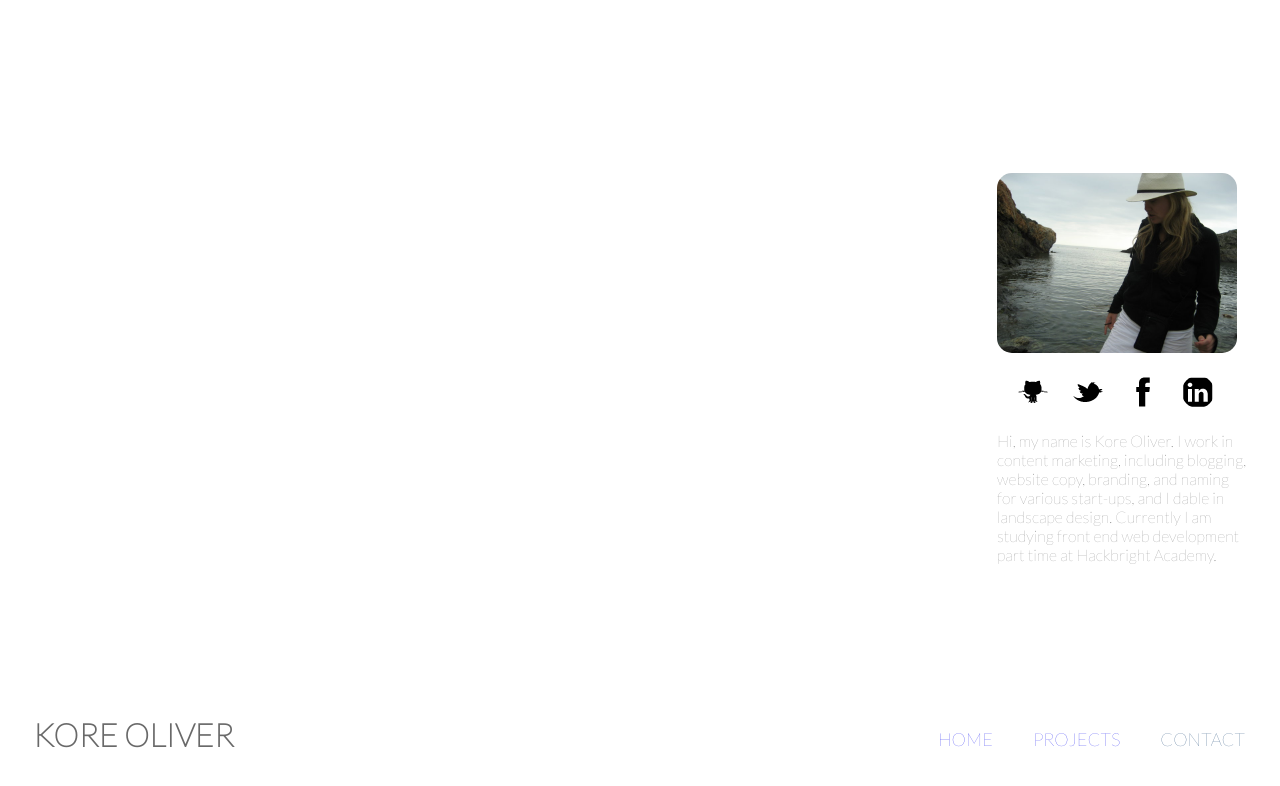
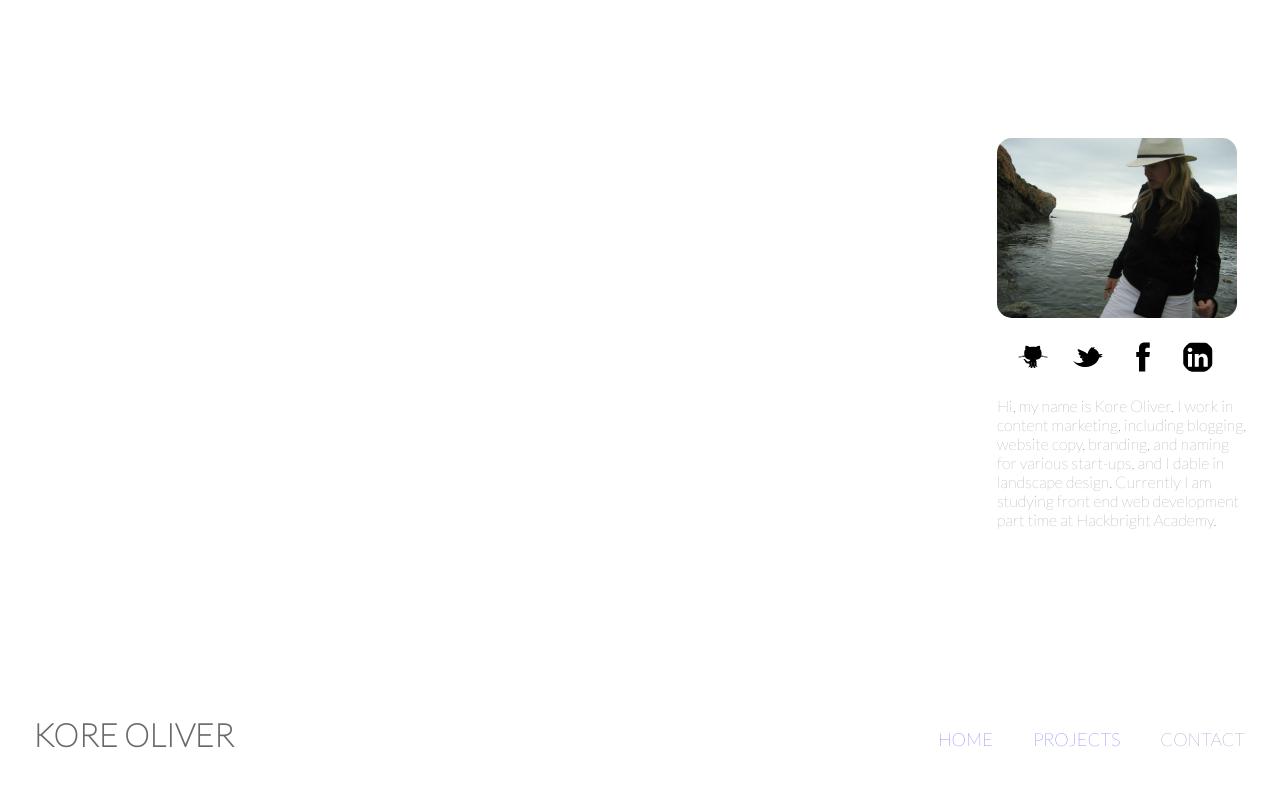
Before and after one commit to koreoliver/koreoliver.github.io, a plain HTML site: page index.html in a window 1280 px wide. In both pictures the pointer is over the link "CONTACT". Drawn offline with Linux system fonts and the light colour scheme.

Commit message:
hw wk2.v3

```diff
--- a/css/style.css
+++ b/css/style.css
@@ -31,7 +31,7 @@ html, body {
 03=SIDEBAR
 -----------------------------------------------------------------------------*/
 .sidebar {
-	padding-top: 165px;
+	padding-top: 130px;
 }
 
 .sidebar img {
@@ -72,7 +72,6 @@ html, body {
 
 ul {
 	padding-right: 0;
-
 }
 
 ul li {
@@ -89,11 +88,9 @@ ul li a {
 
 
 ul li a:hover {
-	color:#003366;
-	transition: color 0.2s ease-in;
+	color:#663399;
+	transition: color 0.4s ease-in;
 }
-
-
 /*-----------------------------------------------------------------------------
 =06 CONTACT
 -----------------------------------------------------------------------------*/
```
